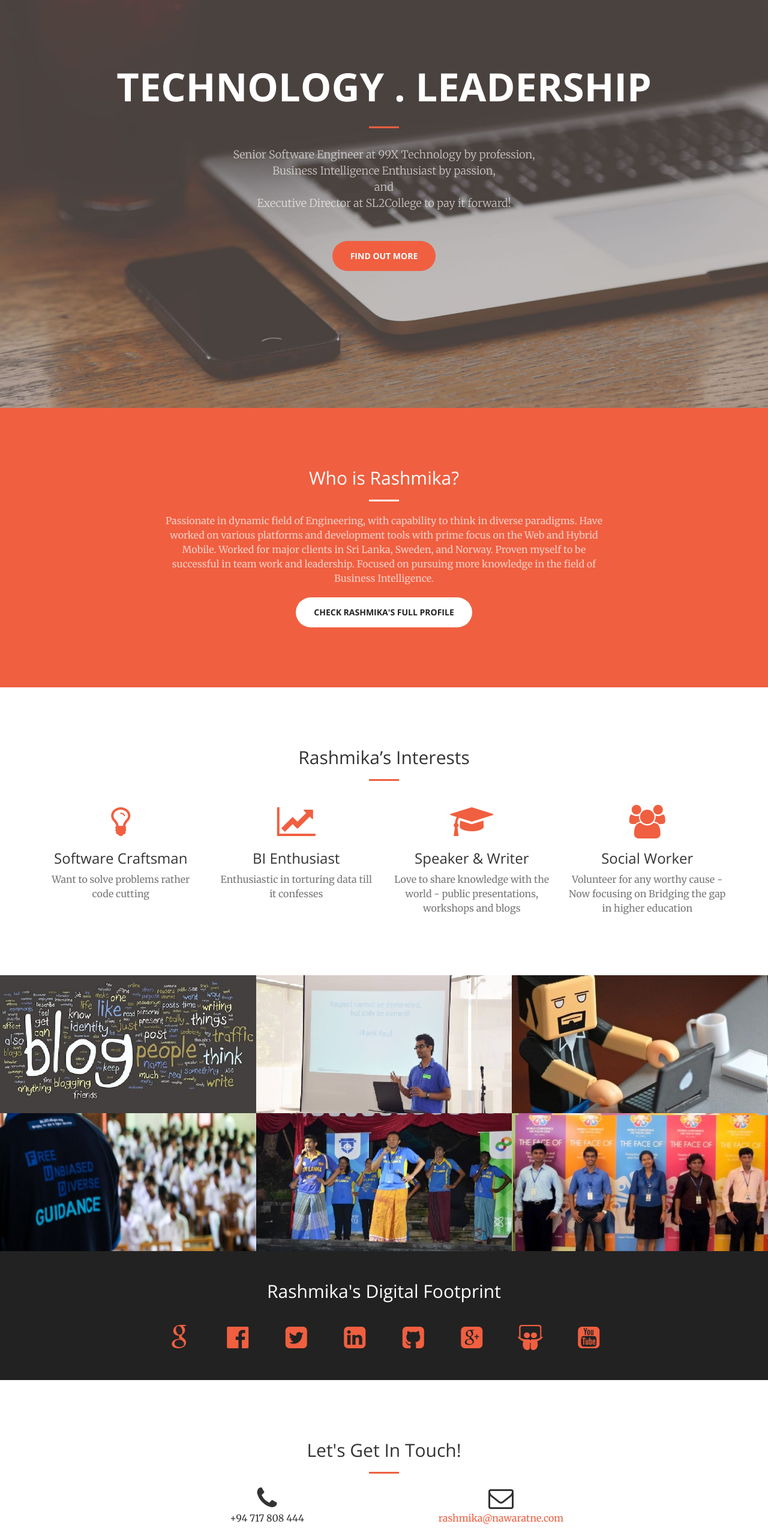
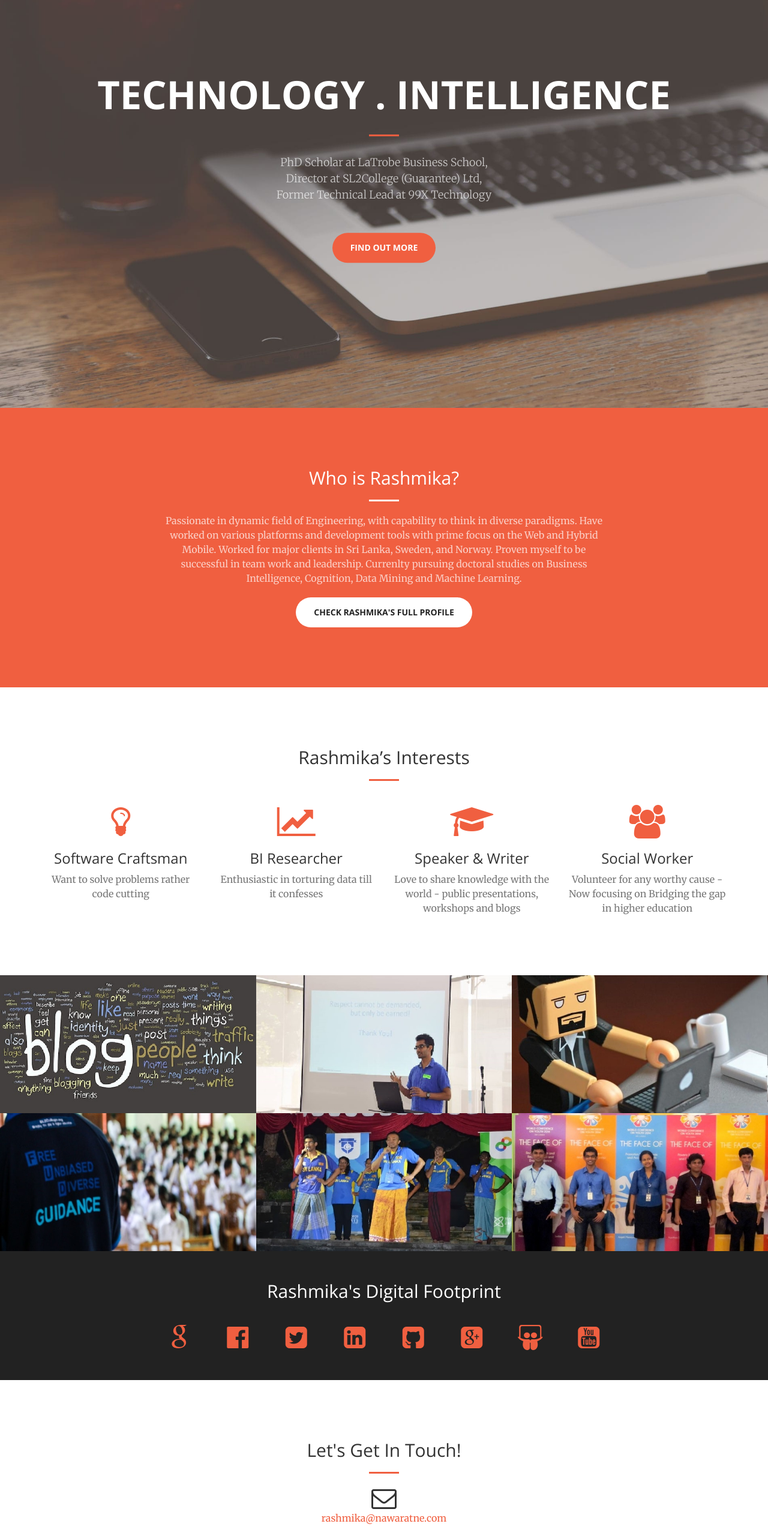
Before and after one commit to razmik/razmik.github.io, a website: page index.html in a window 1280 px wide. Shown: the part 120-2686 px from the top of the page at 60% size. Drawn offline with nearby package versions, Linux system fonts and the light colour scheme.

Commit message:
Updated with research scholarship details.

```diff
--- a/index.html
+++ b/index.html
@@ -100,10 +100,11 @@
     <header>
         <div class="header-content">
             <div class="header-content-inner">
-                <h1>Technology . Leadership</h1>
+                <h1>Technology . Intelligence</h1>
                 <hr>
-                <p>Senior Software Engineer at 99X Technology by profession, <br/>Business Intelligence Enthusiast by passion,<br/>                    and
-                    <br/>Executive Director at SL2College to pay it forward!</p>
+                <p>PhD Scholar at LaTrobe Business School,
+                    <br/>Director at SL2College (Guarantee) Ltd,
+                    <br/>Former Technical Lead at 99X Technology</p>
                 <a href="#about" class="btn btn-primary btn-xl page-scroll" onclick="accessLink('FindOutMore');">Find Out More</a>
             </div>
         </div>
@@ -118,8 +119,8 @@
                     <p class="text-faded">
                         Passionate in dynamic field of Engineering, with capability to think in diverse paradigms. Have worked on various platforms
                         and development tools with prime focus on the Web and Hybrid Mobile. Worked for major clients in
-                        Sri Lanka, Sweden, and Norway. Proven myself to be successful in team work and leadership. Focused
-                        on pursuing more knowledge in the field of Business Intelligence.
+                        Sri Lanka, Sweden, and Norway. Proven myself to be successful in team work and leadership. Currenlty pursuing doctoral studies
+                        on Business Intelligence, Cognition, Data Mining and Machine Learning.
                     </p>
                     <a href="https://lk.linkedin.com/in/rashmikanawaratne" target="_blank" class="page-scroll btn btn-default btn-xl" onclick="accessLink('FullProfile');">Check Rashmika's Full Profile</a>
                 </div>
@@ -148,7 +149,7 @@
                 <div class="col-lg-3 col-md-6 text-center">
                     <div class="service-box">
                         <i class="fa fa-4x fa-line-chart wow bounceIn text-primary" data-wow-delay=".1s"></i>
-                        <h3>BI Enthusiast</h3>
+                        <h3>BI Researcher</h3>
                         <p class="text-muted">Enthusiastic in torturing data till it confesses</p>
                     </div>
                 </div>
@@ -337,11 +338,7 @@
                     <p></p>
                 </div>
                 <br/>
-                <div class="col-lg-4 col-lg-offset-2 text-center">
-                    <i class="fa fa-phone fa-3x wow bounceIn"></i>
-                    <p>+94 717 808 444</p>
-                </div>
-                <div class="col-lg-4 text-center">
+                <div class="col-lg-8 col-lg-offset-2 text-center">
                     <i class="fa fa-envelope-o fa-3x wow bounceIn" data-wow-delay=".1s"></i>
                     <p><a href="mailto:rashmika@nawaratne.com">rashmika@nawaratne.com</a></p>
                 </div>
```
